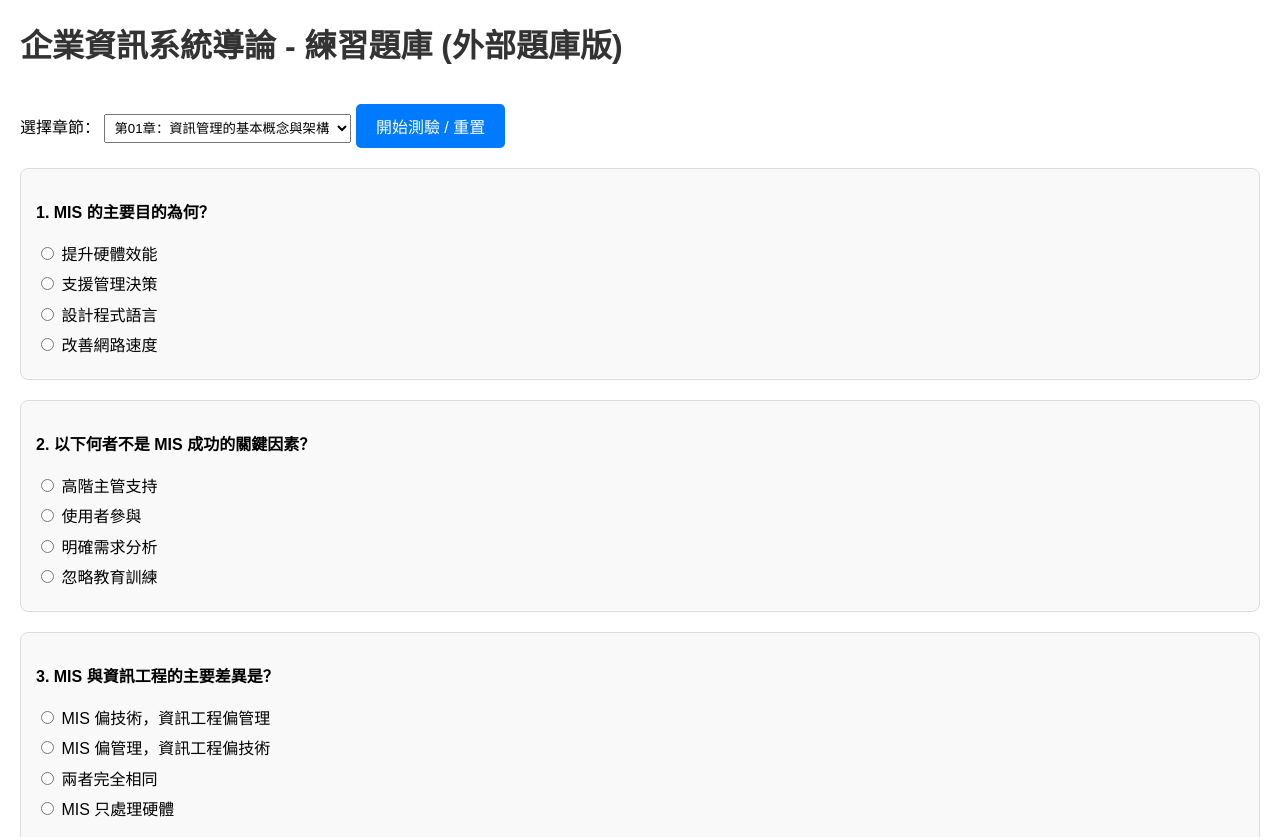
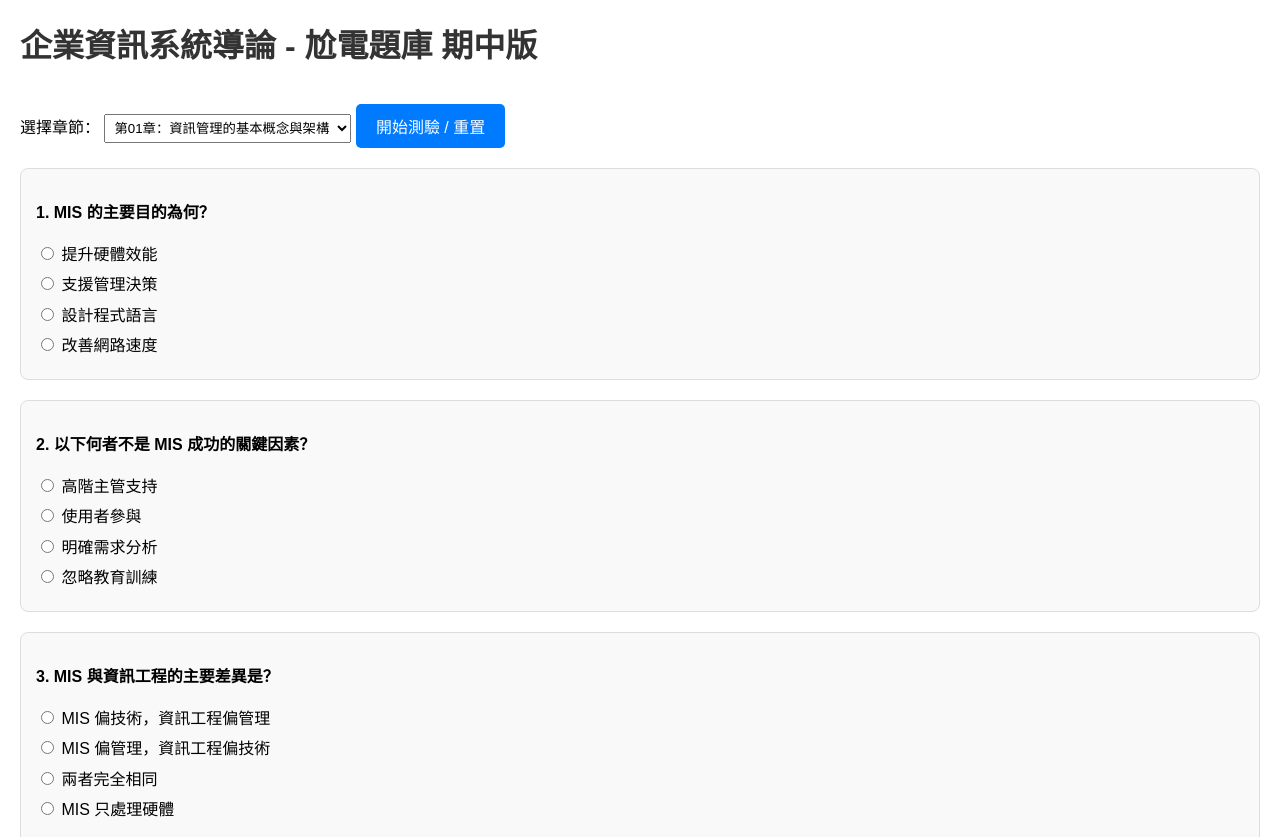
Before and after one commit to S0mething-zip/Jianquiz, a plain HTML site: page index.html in a window 1280 px wide. Shown: the top 837 px of the page. Drawn offline with Linux system fonts and the light colour scheme.

Commit message:
Update index.html

```diff
--- a/index.html
+++ b/index.html
@@ -62,7 +62,7 @@
   </style>
 </head>
 <body>
-  <h1>企業資訊系統導論 - 練習題庫 (外部題庫版)</h1>
+  <h1>企業資訊系統導論 - 尬電題庫 期中版</h1>
 
   <div style="margin-bottom: 20px;">
       <label for="chapter">選擇章節：</label>
```
